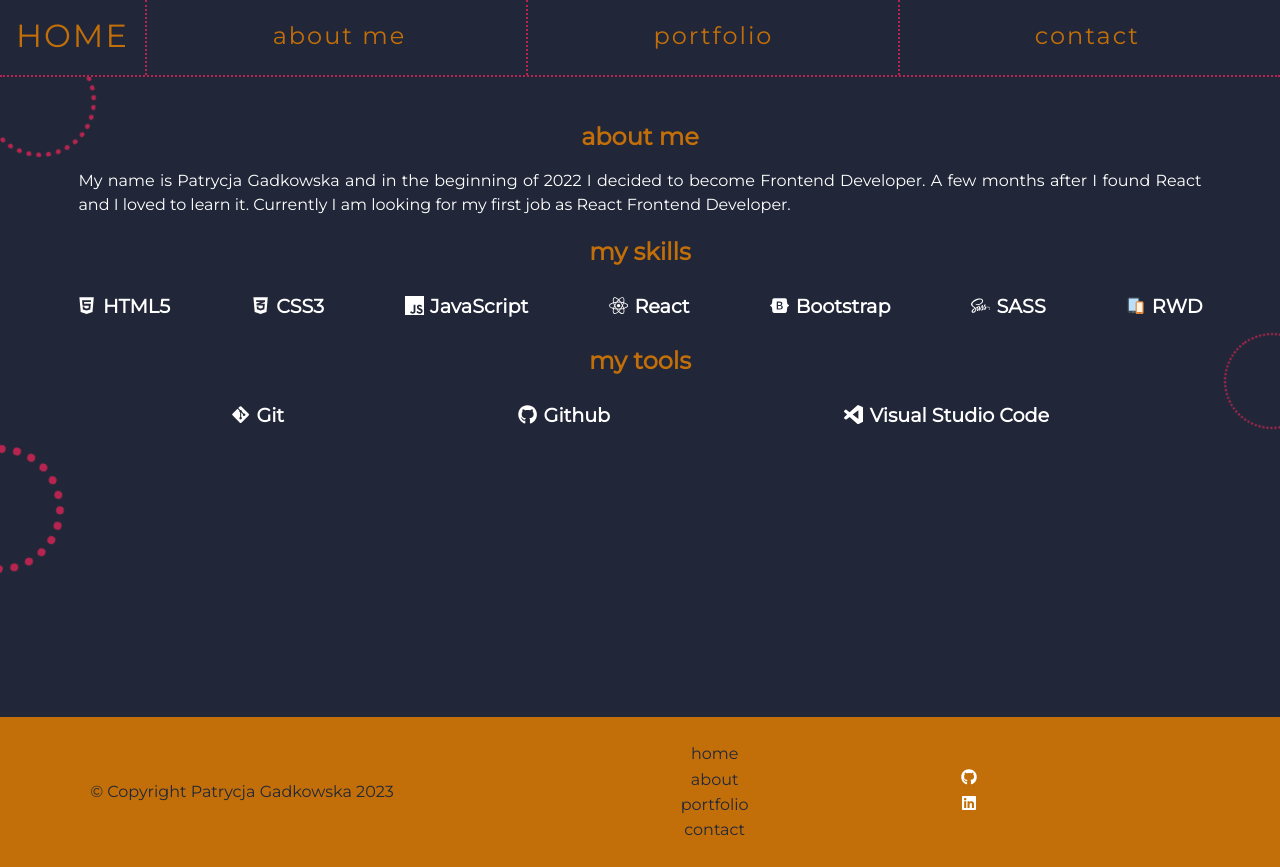
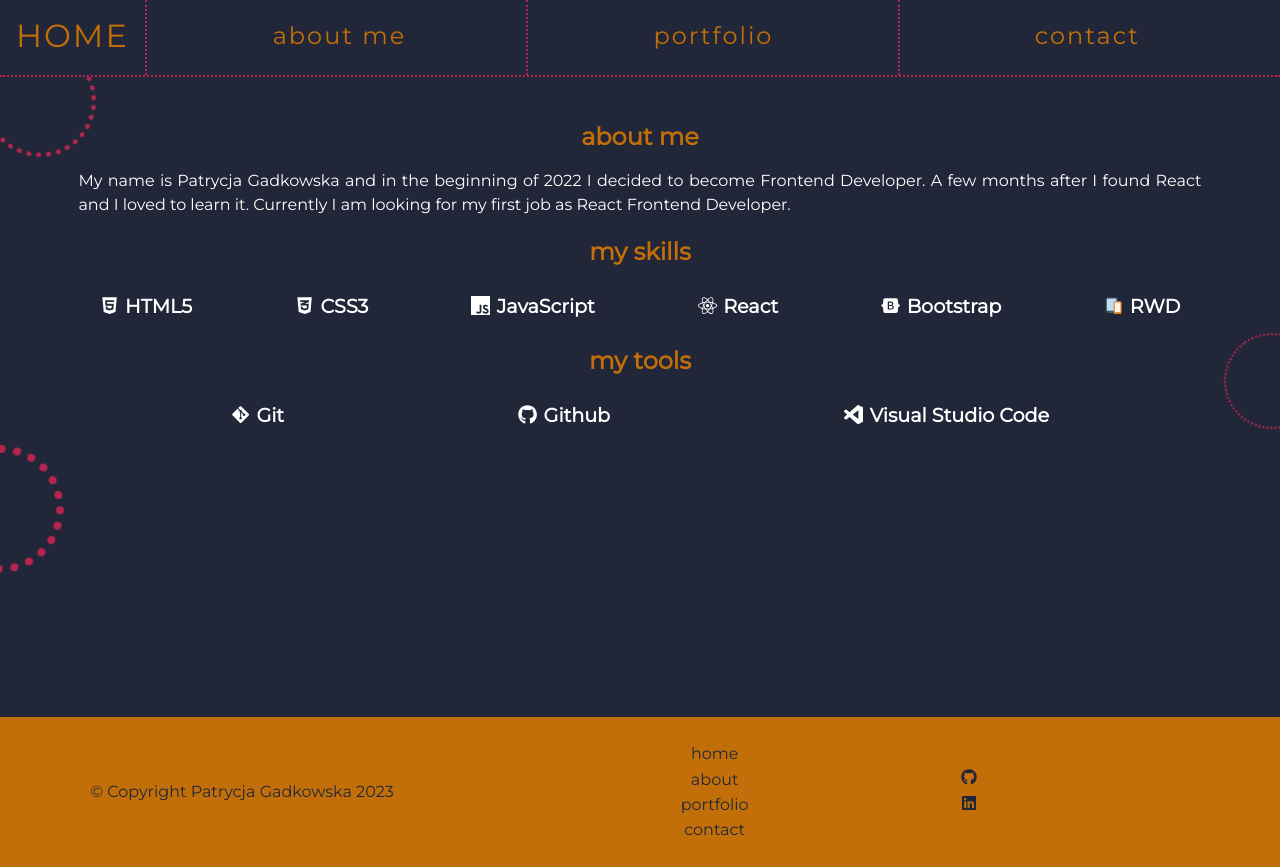
Before and after one commit to patrycjagadkowska/portfolio-page, a React (Create React App) app: page /about in a window 1280 px wide. Built offline with nearby package versions, Linux system fonts and the light colour scheme.

Commit message:
change links in footer and skills list in about me

```diff
--- a/src/components/About/SkillsList.js
+++ b/src/components/About/SkillsList.js
@@ -2,8 +2,7 @@ import {
   FaHtml5,
   FaCss3Alt,
   FaReact,
-  FaBootstrap,
-  FaSass,
+  FaBootstrap
 } from "react-icons/fa";
 import { SiJavascript } from "react-icons/si";
 import { FcSmartphoneTablet } from "react-icons/fc";
@@ -23,7 +22,6 @@ const SkillsList = () => {
         { icon: <SiJavascript />, title: "JavaScript" },
         { icon: <FaReact />, title: "React" },
         { icon: <FaBootstrap />, title: "Bootstrap" },
-        { icon: <FaSass />, title: "SASS" },
         { icon: <FcSmartphoneTablet />, title: "RWD" },
       ]
   }, []);
--- a/src/components/Footer/FooterLink.js
+++ b/src/components/Footer/FooterLink.js
@@ -1,7 +1,7 @@
 import classes from "./styles/FooterNavLink.module.css";
 
 const FooterLink = ({ path, title }) => {
-  return <li className={classes["footer-nav-link"]}>{title}</li>;
+  return <li className={classes["footer-nav-link"]}><a href={path}>{title}</a></li>;
 };
 
 export default FooterLink;
--- a/src/components/Footer/FooterNav.js
+++ b/src/components/Footer/FooterNav.js
@@ -21,8 +21,8 @@ const FooterNav = () => {
 
   const iconsNavList = useMemo(() => {
     return [
-      { path: "https://github.com", title: <FaGithub /> },
-      { path: "http://linkedin.com", title: <FaLinkedin /> },
+      { path: "https://github.com/patrycjagadkowska", title: <FaGithub /> },
+      { path: "https://www.linkedin.com/in/patrycja-gadkowska-600b34154/", title: <FaLinkedin /> },
     ];
   }, []);
 
```
